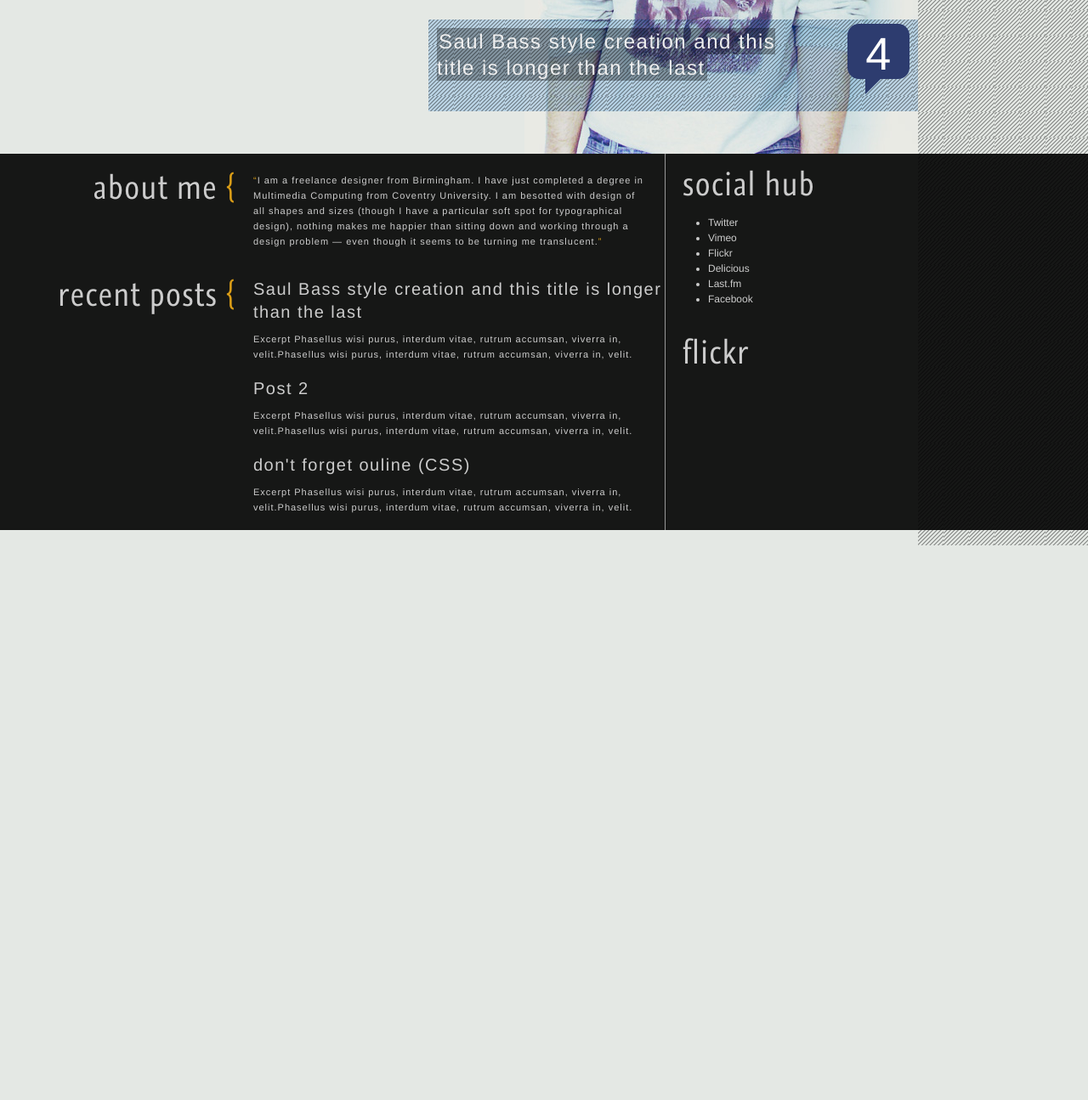
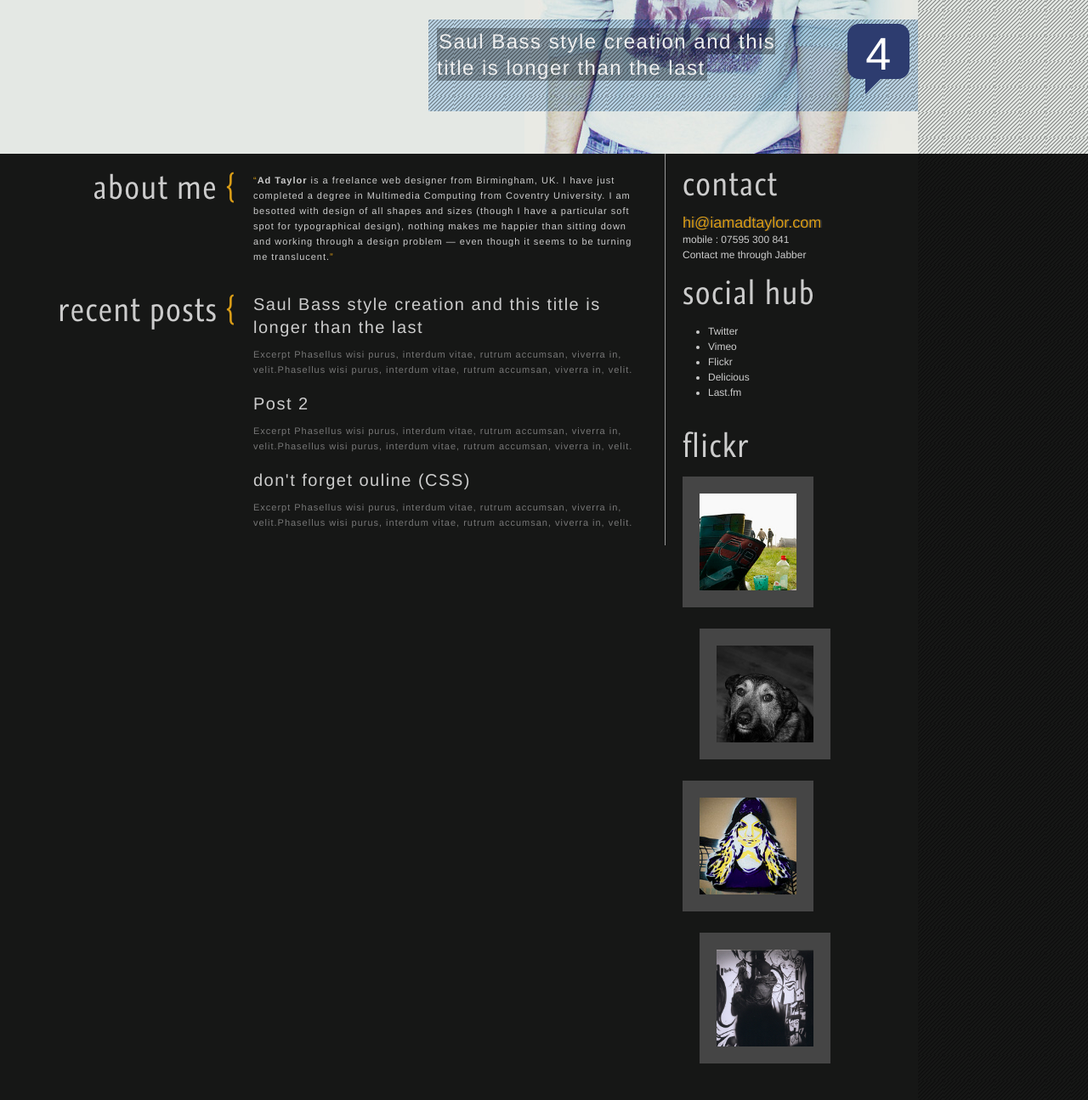
Before and after one commit to iamadtaylor/NewPortfolio, a PHP site: page / in a window 1280 px wide. Shown: the part 618-1913 px from the top of the page at 85% size. Before the commit the page ends 1260 px from the top, so only its background shows below. Run offline with PHP 8.4, Linux system fonts and the light colour scheme.

Commit message:
Vcard added

```diff
--- a/css/defaults.css
+++ b/css/defaults.css
@@ -142,6 +142,7 @@ html, body {
 
 #footer {
 	background-color : rgba(0,0,0,0.9);
+	padding-bottom : 18px;
 }
 
 
--- a/css/footer.css
+++ b/css/footer.css
@@ -83,11 +83,38 @@
 
 	#footer #leftFooter h3 {
 		margin-bottom : 9px;
+		padding-right : 20px;
 	}
 
+	#footer #rightFooter #flickr img, #footer #rightFooter #flickr img + img + img + img {
+		width : 114px;
+		margin-left : 20px;
+		margin-bottom : 20px;
+
+		border : 20px solid rgba(255,255,255,0.2);
+	}
+		#footer #rightFooter #flickr h2 + img, #footer #rightFooter #flickr img + img + img{
+			margin-left : 0px;
+		}
+
+	#footer #rightFooter #contact ul{
+		list-style: none inside;
+		margin : 0px;
+	}
+		#footer #rightFooter #contact ul li:first-child a{
+			font-size : 18px;
+			color : #DA9D17;
+			text-shadow : 2px 0px #333;
+		}
 /*
 	TYPE
 */
+#footer a {
+	color : #ccc;
+	text-decoration : none;
+	cursor : pointer;
+}
+
 #footer h2 {
 	font-size : 36px;
 	line-height : 2em;
@@ -108,6 +135,10 @@
 	font-size : 20px;
 	line-height : 27px;
 }
+	#footer a:hover {
+		text-decoration: underline;
+		color : #0da8f0;
+	}
 
 #footer p {
 		font-family : "Helvetica Neue",Arial,Helvetica,sans-serif;
@@ -124,3 +155,6 @@
 		content : "”";
 
 	}
+	#footer #recentPosts p {
+		color : #777;
+	}
--- a/index.php
+++ b/index.php
@@ -71,27 +71,27 @@
 			<div id="push" >&nbsp;</div>
 		</div>
 
-		<div id="footer" class="clearfix">
+		<div id="footer" class="clearfix vcard">
 			<div id="leftFooter">
 				<div id="about">
 					<h2>About me</h2>
-					<p>I am a freelance designer from Birmingham. I have just completed a degree in Multimedia Computing from Coventry University. I am besotted with design of all shapes and sizes (though I have a particular soft spot for typographical design), nothing makes me happier than sitting down and working through a design problem — even though it seems to be turning me translucent.</p>
+					<p><strong class="fn n" rel="me"><span class="given-name nickname">Ad</span> <span class="family-name">Taylor</span></strong> is a <span class="role" >freelance web designer</span> from <span class="adr"><span class="locality">Birmingham</span>,<span class="country-name"><span class="value-title" title="United Kingdom"> UK</span></span>. I have just completed a degree in Multimedia Computing from Coventry University. I am besotted with design of all shapes and sizes (though I have a particular soft spot for typographical design), nothing makes me happier than sitting down and working through a design problem — even though it seems to be turning me translucent.</p>
 				</div>
 
 				<div id="recentPosts">
 					<h2>Recent Posts</h2>
 					<ul>
 						<li>
-							<h3>Saul Bass style creation and this title is longer than the last</h3>
+							<h3><a href="" >Saul Bass style creation and this title is longer than the last</a></h3>
 							<p>Excerpt Phasellus wisi purus, interdum vitae, rutrum accumsan, viverra in, velit.Phasellus wisi purus, interdum vitae, rutrum accumsan, viverra in, velit.</p>
 						</li>
 
 						<li>
-							<h3>Post 2</h3>
+							<h3><a href="" >Post 2</a></h3>
 							<p>Excerpt Phasellus wisi purus, interdum vitae, rutrum accumsan, viverra in, velit.Phasellus wisi purus, interdum vitae, rutrum accumsan, viverra in, velit.</p>
 						</li>
 						<li>
-							<h3>don't forget ouline (CSS)</h3>
+							<h3><a href="" >don't forget ouline (CSS)</a></h3>
 							<p>Excerpt Phasellus wisi purus, interdum vitae, rutrum accumsan, viverra in, velit.Phasellus wisi purus, interdum vitae, rutrum accumsan, viverra in, velit.</p>
 						</li>
 
@@ -100,25 +100,40 @@
 				</div>
 			</div>
 			<div id="rightFooter">
+				<div id="contact">
+					<h2>Contact</h2>
+					<ul>
+						<li><a href="mailto:hi@iamadtaylor.com" title="Email address" class="email pref">hi@iamadtaylor.com</a></li>
+						<li class="tel" lang="en-gb">
+							<span class="type">
+							    <span class="value-title" title="cell"> </span>
+							      mobile :
+							    </span>
+							<span class="value">07595 300 841</span>
+						</li>
+						<li><a title="Contact me throught Jabber" href="xmpp://ad@iamadtaylor.com" class="url im pref" rel="me">Contact me through Jabber</a></li>
+					</ul>
+				</div>
+
 				<div id="socialHub">
 					<h2>Social Hub</h2>
 					<ul>
-						<li>Twitter</li>
-						<li>Vimeo</li>
-						<li>Flickr</li>
-						<li>Delicious</li>
-						<li>Last.fm</li>
-						<li>Facebook</li>
+						<li><a href="https://twitter.com/iamadtaylor" rel="me" title="Ad Taylors twitter page">Twitter</a></li>
+						<li><a href="http://www.vimeo.com/adtaylor" rel="me" title="Ad Taylors vimeo page">Vimeo</a></li>
+						<li><a href="http://www.flickr.com/photos/adhoc01/" rel="me" title="Ad Taylors Flickr page">Flickr</a></li>
+						<li><a href="http://delicious.com/iamadtaylor" rel="me" title="Ad Taylors Delicious page">Delicious</a></li>
+						<li><a href="http://www.last.fm/user/iamadtaylor" rel="me" title="Ad Taylors Last.fm page">Last.fm</a></li>
 					</ul>
 				</div>
 
 				<div id="flickr">
 					<h2>Flickr</h2>
-					<img src="" alt="" />
-					<img src="" alt="" />
+					<img src="img/tempFlickr/flickr_1.jpg" alt="Flickr Description" />
+					<img src="img/tempFlickr/flickr_2.jpg" alt="Flickr Description" />
 
-					<img src="" alt="" />
-					<img src="" alt="" />
+					<img src="img/tempFlickr/flickr_3.jpg" alt="Flickr Description" />
+					<img src="img/tempFlickr/flickr_4.jpg" alt="Flickr Description" />
+
 				</div>
 
 			</div>
```
Also changed, not shown: img/tempFlickr/flickr_1.jpg (added), img/tempFlickr/flickr_2.jpg (added), img/tempFlickr/flickr_3.jpg (added), img/tempFlickr/flickr_4.jpg (added), img/tempFlickr/flickr_5.jpg (added).
